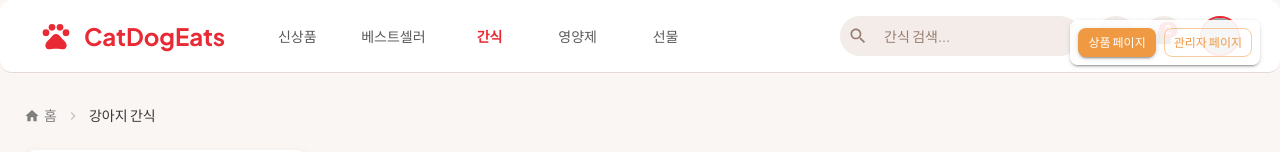
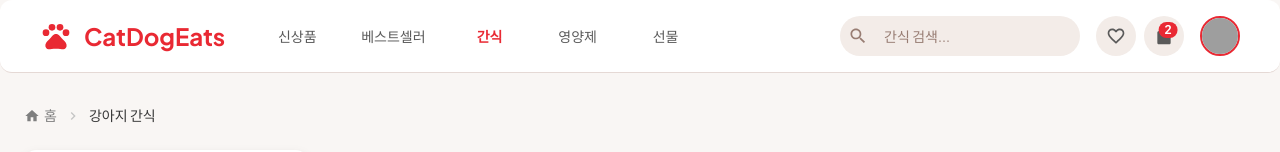
Before and after one commit to prgrms-aibe-devcourse/AIBE1-final-Team05-Frontend-prototype, a React (Vite) app: page / in a window 1280 px wide. Shown: the top 152 px of the page. Built offline with nearby package versions, Linux system fonts and the light colour scheme; grey boxes are pictures that could not be loaded.

Commit message:
modify: 원상 복구

```diff
--- a/src/App.tsx
+++ b/src/App.tsx
@@ -1,178 +1,15 @@
 // src/App.tsx
 
-import React, { useState } from "react";
-import {
-  ThemeProvider,
-  createTheme,
-  CssBaseline,
-  Box,
-  Button,
-} from "@mui/material";
+import React from "react";
 import Layout from "./components/common/Layout";
 import ProductsPage from "./pages/ProductsPage";
-import ProductManagementPage from "./pages/ProductManagementPage";
-
-// MUI 테마 설정 (상품 관리 페이지에 맞게 조정)
-const theme = createTheme({
-  palette: {
-    primary: {
-      main: "#ef9942", // 오렌지 컬러로 변경
-      contrastText: "#FFFFFF",
-    },
-    secondary: {
-      main: "#a5d6a7", // 연한 초록색
-      contrastText: "#1f2937",
-    },
-    background: {
-      default: "#FFFBF5", // 크림색 배경
-      paper: "#FFFFFF",
-    },
-    text: {
-      primary: "#2d2a27",
-      secondary: "#5c5752",
-    },
-    divider: "#F5EFEA",
-  },
-  typography: {
-    fontFamily: "'Noto Sans KR', 'Plus Jakarta Sans', sans-serif",
-    h1: {
-      fontWeight: 700,
-    },
-    h2: {
-      fontWeight: 700,
-    },
-    h3: {
-      fontWeight: 600,
-    },
-    h4: {
-      fontWeight: 600,
-    },
-    h5: {
-      fontWeight: 600,
-    },
-    h6: {
-      fontWeight: 600,
-    },
-  },
-  components: {
-    MuiButton: {
-      styleOverrides: {
-        root: {
-          borderRadius: 8,
-          textTransform: "none",
-          fontWeight: 500,
-        },
-        contained: {
-          backgroundColor: "#ef9942",
-          "&:hover": {
-            backgroundColor: "#e08830",
-          },
-        },
-      },
-    },
-    MuiCard: {
-      styleOverrides: {
-        root: {
-          borderRadius: 12,
-          boxShadow:
-            "0px 4px 12px rgba(0, 0, 0, 0.08), 0px 2px 4px rgba(0, 0, 0, 0.05)",
-        },
-      },
-    },
-    MuiPaper: {
-      styleOverrides: {
-        root: {
-          borderRadius: 12,
-        },
-      },
-    },
-    MuiTextField: {
-      styleOverrides: {
-        root: {
-          "& .MuiOutlinedInput-root": {
-            borderRadius: 8,
-            backgroundColor: "#f9fafb",
-            "&:hover .MuiOutlinedInput-notchedOutline": {
-              borderColor: "#ef9942",
-            },
-            "&.Mui-focused .MuiOutlinedInput-notchedOutline": {
-              borderColor: "#ef9942",
-            },
-          },
-        },
-      },
-    },
-  },
-  breakpoints: {
-    values: {
-      xs: 0,
-      sm: 600,
-      md: 900,
-      lg: 1200,
-      xl: 1536,
-    },
-  },
-});
-
-type PageType = "products" | "admin";
+// import ProductManagementPage from "./pages/ProductManagementPage";
 
 const App: React.FC = () => {
-  const [currentPage, setCurrentPage] = useState<PageType>("products");
-
-  const renderCurrentPage = () => {
-    switch (currentPage) {
-      case "admin":
-        return <ProductManagementPage />;
-      case "products":
-      default:
-        return (
-          <Layout>
-            <ProductsPage />
-          </Layout>
-        );
-    }
-  };
-
   return (
-    <ThemeProvider theme={theme}>
-      <CssBaseline />
-      <Box sx={{ minHeight: "100vh" }}>
-        {/* 페이지 전환 버튼 (개발용) */}
-        <Box
-          sx={{
-            position: "fixed",
-            top: 20,
-            right: 20,
-            zIndex: 9999,
-            display: "flex",
-            gap: 1,
-            backgroundColor: "rgba(255, 255, 255, 0.9)",
-            p: 1,
-            borderRadius: 2,
-            boxShadow: 2,
-          }}
-        >
-          <Button
-            size="small"
-            variant={currentPage === "products" ? "contained" : "outlined"}
-            onClick={() => setCurrentPage("products")}
-            sx={{ fontSize: "0.75rem" }}
-          >
-            상품 페이지
-          </Button>
-          <Button
-            size="small"
-            variant={currentPage === "admin" ? "contained" : "outlined"}
-            onClick={() => setCurrentPage("admin")}
-            sx={{ fontSize: "0.75rem" }}
-          >
-            관리자 페이지
-          </Button>
-        </Box>
-
-        {renderCurrentPage()}
-      </Box>
-    </ThemeProvider>
+    <Layout>
+      <ProductsPage />
+    </Layout>
   );
 };
 
```
